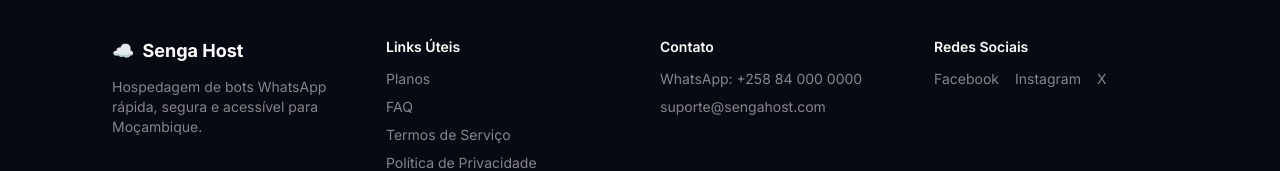
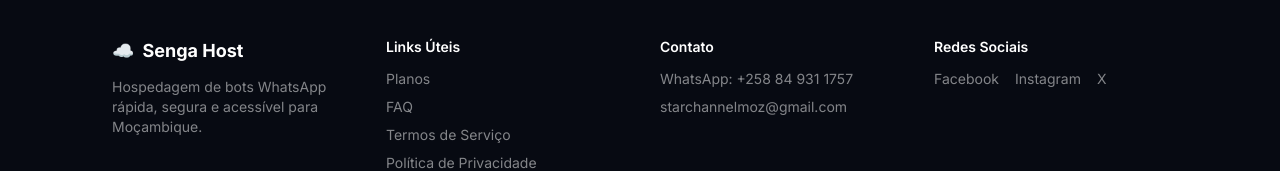
Before and after one commit to FrankHu1704/Steam-, a Next.js app: page / in a window 1280 px wide. Shown: the part 2926-3097 px from the top of the page. Built offline with nearby package versions, Linux system fonts and the light colour scheme.

Commit message:
Update support contact info (WhatsApp + email)
Real contact details in footer and customer panel: WhatsApp +258 84
931 1757, starchannelmoz@gmail.com.

```diff
--- a/src/components/Footer.tsx
+++ b/src/components/Footer.tsx
@@ -28,20 +28,20 @@ export default function Footer() {
             <ul className="mt-3 space-y-2 text-sm text-white/50">
               <li>
                 <a
-                  href="https://wa.me/258840000000"
+                  href="https://wa.me/258849311757"
                   target="_blank"
                   rel="noopener noreferrer"
                   className="hover:text-white"
                 >
-                  WhatsApp: +258 84 000 0000
+                  WhatsApp: +258 84 931 1757
                 </a>
               </li>
               <li>
                 <a
-                  href="mailto:suporte@sengahost.com"
+                  href="mailto:starchannelmoz@gmail.com"
                   className="hover:text-white"
                 >
-                  suporte@sengahost.com
+                  starchannelmoz@gmail.com
                 </a>
               </li>
             </ul>
--- a/src/components/painel/PainelClient.tsx
+++ b/src/components/painel/PainelClient.tsx
@@ -217,18 +217,18 @@ export default function PainelClient({
             <h2 className="text-lg font-semibold text-white">Suporte</h2>
             <div className="mt-3 space-y-2 text-sm text-white/60">
               <a
-                href="https://wa.me/258840000000"
+                href="https://wa.me/258849311757"
                 target="_blank"
                 rel="noopener noreferrer"
                 className="block hover:text-white"
               >
-                WhatsApp: +258 84 000 0000
+                WhatsApp: +258 84 931 1757
               </a>
               <a
-                href="mailto:suporte@sengahost.com"
+                href="mailto:starchannelmoz@gmail.com"
                 className="block hover:text-white"
               >
-                suporte@sengahost.com
+                starchannelmoz@gmail.com
               </a>
             </div>
           </section>
```
